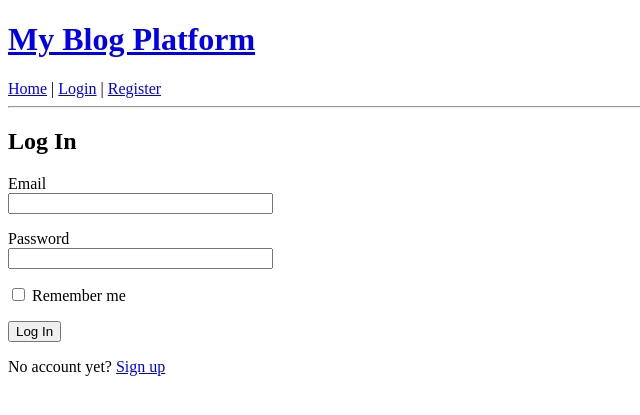
After one commit to M-Saifch/Blogging-Site, a Flask app: page /login in a window 1280 px wide. The commit adds this page. Shown: the top 415 px of the page, without its empty margins (0-640 px from the left). Run offline with Flask 3, Linux system fonts and the light colour scheme.

Commit message:
Step 7 : Login&Logout

```diff
--- a/app/__init__.py
+++ b/app/__init__.py
@@ -1,7 +1,7 @@
 from flask import Flask
 
 from config import Config
-from app.extensions import db, csrf
+from app.extensions import csrf, db, login_manager
 
 
 def create_app():
@@ -10,6 +10,7 @@ def create_app():
 
     db.init_app(app)
     csrf.init_app(app)
+    login_manager.init_app(app)
 
     from app.routes.main import main
     from app.routes.posts import posts
--- a/app/extensions.py
+++ b/app/extensions.py
@@ -1,5 +1,10 @@
+from flask_login import LoginManager
 from flask_sqlalchemy import SQLAlchemy
 from flask_wtf.csrf import CSRFProtect
 
 db = SQLAlchemy()
 csrf = CSRFProtect()
+login_manager = LoginManager()
+login_manager.login_view = "auth.login"
+login_manager.login_message = "Please log in to access this page."
+login_manager.login_message_category = "info"
--- a/app/forms.py
+++ b/app/forms.py
@@ -1,5 +1,11 @@
 from flask_wtf import FlaskForm
-from wtforms import PasswordField, StringField, SubmitField, TextAreaField
+from wtforms import (
+    BooleanField,
+    PasswordField,
+    StringField,
+    SubmitField,
+    TextAreaField,
+)
 from wtforms.validators import (
     DataRequired,
     Email,
@@ -38,3 +44,10 @@ class RegistrationForm(FlaskForm):
     def validate_email(self, field):
         if User.query.filter_by(email=field.data.lower()).first():
             raise ValidationError("An account with that email already exists.")
+
+
+class LoginForm(FlaskForm):
+    email = StringField("Email", validators=[DataRequired(), Email()])
+    password = PasswordField("Password", validators=[DataRequired()])
+    remember = BooleanField("Remember me")
+    submit = SubmitField("Log In")
--- a/app/routes/auth.py
+++ b/app/routes/auth.py
@@ -1,14 +1,28 @@
-from flask import Blueprint, flash, redirect, render_template, url_for
+from urllib.parse import urlsplit
+
+from flask import Blueprint, flash, redirect, render_template, request, url_for
+from flask_login import current_user, login_user, logout_user
 
 from app.extensions import db
-from app.forms import RegistrationForm
+from app.forms import LoginForm, RegistrationForm
 from app.models import User
 
 auth = Blueprint("auth", __name__)
 
 
+def is_safe_next(target):
+    """Allow only relative paths on our own site (blocks open redirects)."""
+    if not target or not target.startswith("/"):
+        return False
+    if target.startswith("//") or "\\" in target:
+        return False
+    return urlsplit(target).netloc == ""
+
+
 @auth.route("/register", methods=["GET", "POST"])
 def register():
+    if current_user.is_authenticated:
+        return redirect(url_for("main.home"))
     form = RegistrationForm()
     if form.validate_on_submit():
         user = User(
@@ -18,6 +32,31 @@ def register():
         user.set_password(form.password.data)
         db.session.add(user)
         db.session.commit()
-        flash("Account created! Login is coming in the next step.", "success")
+        flash("Account created! You can now log in.", "success")
+        return redirect(url_for("auth.login"))
+    return render_template("register.html", form=form)
+
+
+@auth.route("/login", methods=["GET", "POST"])
+def login():
+    if current_user.is_authenticated:
         return redirect(url_for("main.home"))
-    return render_template("register.html", form=form)
+    form = LoginForm()
+    if form.validate_on_submit():
+        user = User.query.filter_by(email=form.email.data.lower()).first()
+        if user and user.check_password(form.password.data):
+            login_user(user, remember=form.remember.data)
+            flash(f"Welcome back, {user.username}!", "success")
+            next_page = request.args.get("next")
+            if is_safe_next(next_page):
+                return redirect(next_page)
+            return redirect(url_for("main.home"))
+        flash("Invalid email or password.", "danger")
+    return render_template("login.html", form=form)
+
+
+@auth.route("/logout", methods=["POST"])
+def logout():
+    logout_user()
+    flash("You have been logged out.", "success")
+    return redirect(url_for("main.home"))
--- a/app/templates/base.html
+++ b/app/templates/base.html
@@ -8,9 +8,18 @@
 <body>
     <h1><a href="{{ url_for('main.home') }}">My Blog Platform</a></h1>
         <nav>
-        <a href="{{ url_for('main.home') }}">Home</a> |
-        <a href="{{ url_for('posts.new') }}">New Post</a> |
-        <a href="{{ url_for('auth.register') }}">Register</a>
+        <a href="{{ url_for('main.home') }}">Home</a>
+        {% if current_user.is_authenticated %}
+            | <a href="{{ url_for('posts.new') }}">New Post</a>
+            | <span>Logged in as <strong>{{ current_user.username }}</strong></span>
+            <form method="POST" action="{{ url_for('auth.logout') }}" style="display: inline;">
+                <input type="hidden" name="csrf_token" value="{{ csrf_token() }}">
+                <button type="submit">Logout</button>
+            </form>
+        {% else %}
+            | <a href="{{ url_for('auth.login') }}">Login</a>
+            | <a href="{{ url_for('auth.register') }}">Register</a>
+        {% endif %}
     </nav>
     <hr>
 
--- /dev/null
+++ b/app/templates/login.html
@@ -0,0 +1,31 @@
+{% extends "base.html" %}
+
+{% block title %}Log In{% endblock %}
+
+{% block content %}
+    <h2>Log In</h2>
+    <form method="POST">
+        {{ form.hidden_tag() }}
+
+        <p>
+            {{ form.email.label }}<br>
+            {{ form.email(size=30) }}
+            {% for error in form.email.errors %}
+                <br><span style="color: red;">{{ error }}</span>
+            {% endfor %}
+        </p>
+
+        <p>
+            {{ form.password.label }}<br>
+            {{ form.password(size=30) }}
+            {% for error in form.password.errors %}
+                <br><span style="color: red;">{{ error }}</span>
+            {% endfor %}
+        </p>
+
+        <p>{{ form.remember() }} {{ form.remember.label }}</p>
+
+        <p>{{ form.submit() }}</p>
+    </form>
+    <p>No account yet? <a href="{{ url_for('auth.register') }}">Sign up</a></p>
+{% endblock %}
--- a/requirements.txt
+++ b/requirements.txt
@@ -3,6 +3,7 @@ click==8.5.1
 dnspython==2.9.2
 email-validator==2.4.0
 Flask==3.1.3
+Flask-Login==0.6.3
 Flask-SQLAlchemy==3.1.1
 Flask-WTF==1.3.0
 idna==3.20
```
Also changed, not shown: app/models.py (+8 -2 lines), app/routes/posts.py (+4 -5 lines).
